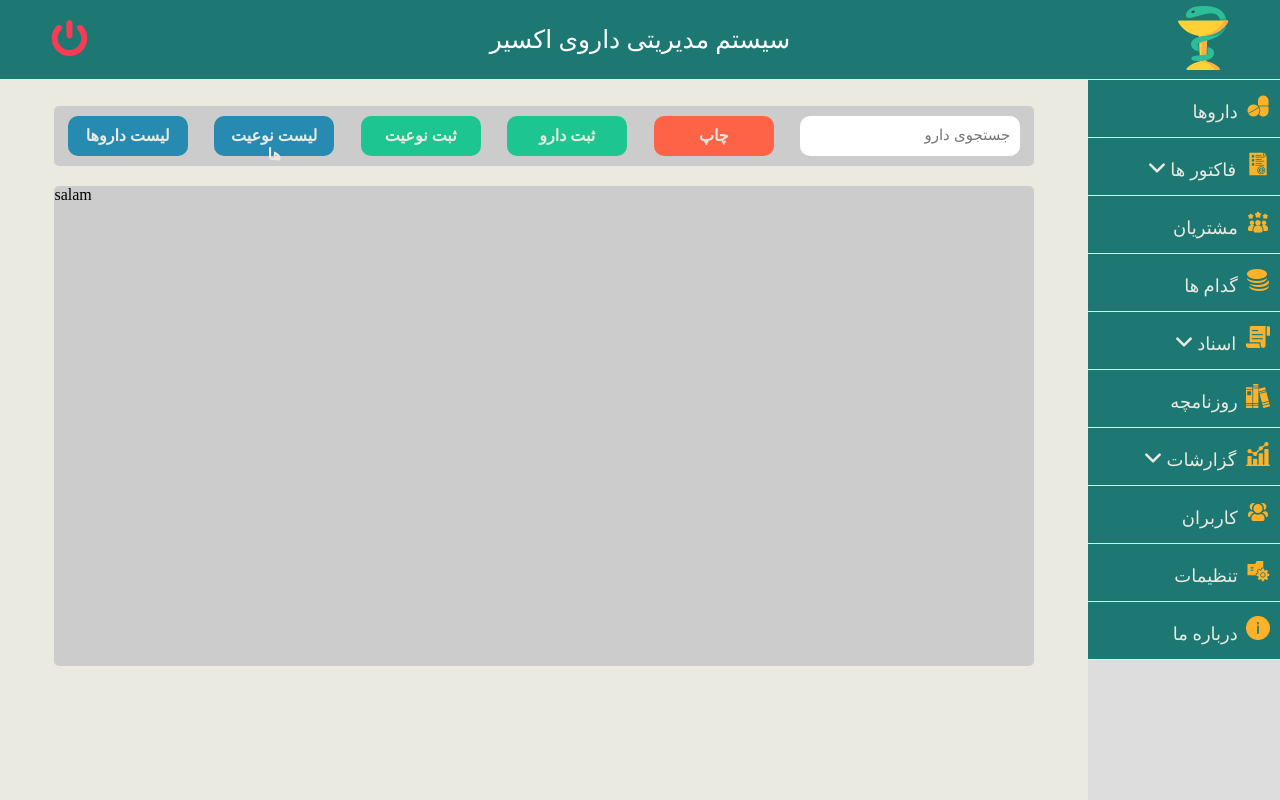
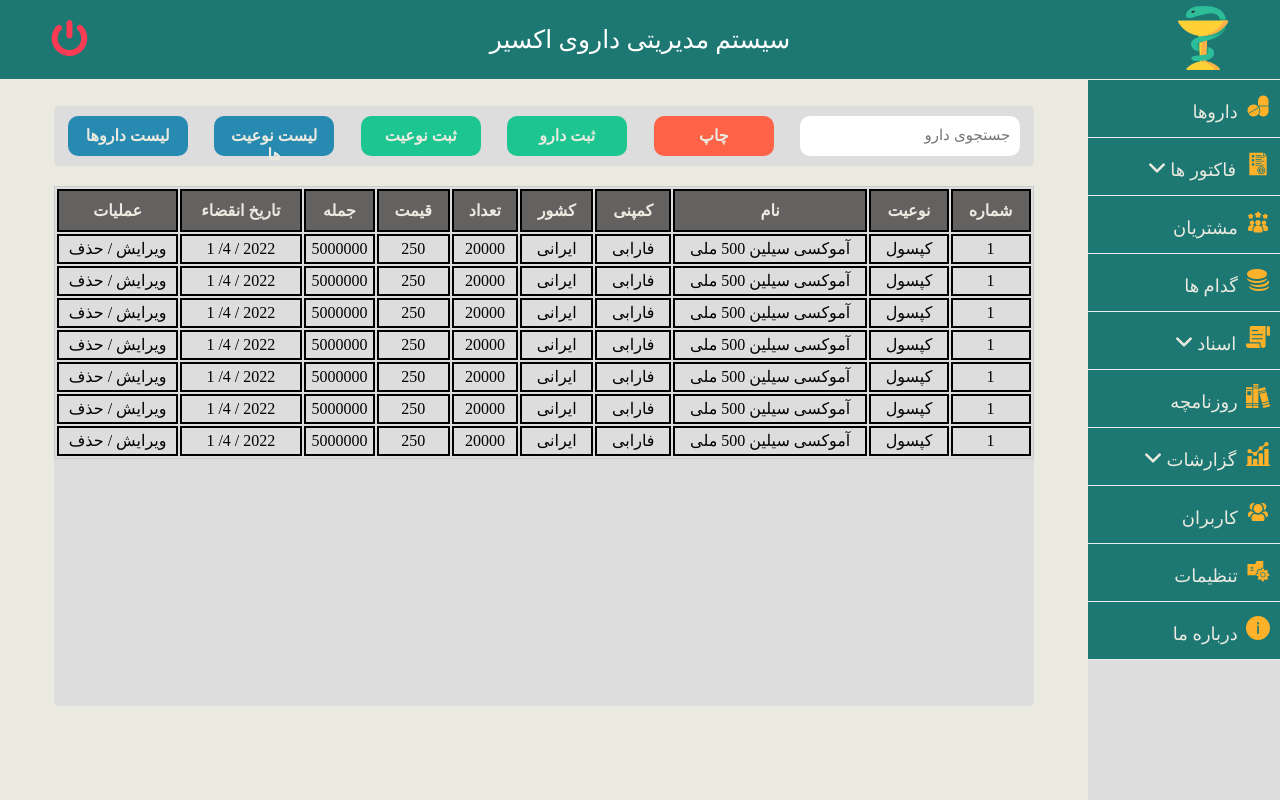
Before and after one commit to RezaHabibi1001/ExchangeFront, a React (Create React App) app: page /drugs in a window 1280 px wide. Built offline with nearby package versions, Linux system fonts and the light colour scheme.

Commit message:
table in drugs created

```diff
--- a/src/Components/Drugs/Drugs.jsx
+++ b/src/Components/Drugs/Drugs.jsx
@@ -19,7 +19,109 @@ export function Drugs() {
                     <span className="btn ">لیست داروها</span>
                 </div>
                 <div className="drugs-content">
-                    salam
+                    <table className="table">
+                        <thead>
+                            <tr className="heading">
+                                <th>شماره</th>
+                                <th>نوعیت</th>
+                                <th>نام</th>
+                                <th>کمپنی</th>
+                                <th>کشور</th>
+                                <th>تعداد</th>
+                                <th>قیمت</th>
+                                <th>جمله</th>
+                                <th>تاریخ انقضاء</th>
+                                <th>عملیات</th>
+                            </tr>
+                        </thead>
+                        <tbody>
+                            <tr>
+                                <td>1</td>
+                                <td>کپسول</td>
+                                <td>آموکسی سیلین 500 ملی</td>
+                                <td>فارابی</td>
+                                <td>ایرانی</td>
+                                <td>20000</td>
+                                <td>250</td>
+                                <td>5000000</td>
+                                <td>2022 / 4/ 1</td>
+                                <td>ویرایش / حذف</td>
+                            </tr>
+                            <tr>
+                                <td>1</td>
+                                <td>کپسول</td>
+                                <td>آموکسی سیلین 500 ملی</td>
+                                <td>فارابی</td>
+                                <td>ایرانی</td>
+                                <td>20000</td>
+                                <td>250</td>
+                                <td>5000000</td>
+                                <td>2022 / 4/ 1</td>
+                                <td>ویرایش / حذف</td>
+                            </tr>
+                            <tr>
+                                <td>1</td>
+                                <td>کپسول</td>
+                                <td>آموکسی سیلین 500 ملی</td>
+                                <td>فارابی</td>
+                                <td>ایرانی</td>
+                                <td>20000</td>
+                                <td>250</td>
+                                <td>5000000</td>
+                                <td>2022 / 4/ 1</td>
+                                <td>ویرایش / حذف</td>
+                            </tr>
+                            <tr>
+                                <td>1</td>
+                                <td>کپسول</td>
+                                <td>آموکسی سیلین 500 ملی</td>
+                                <td>فارابی</td>
+                                <td>ایرانی</td>
+                                <td>20000</td>
+                                <td>250</td>
+                                <td>5000000</td>
+                                <td>2022 / 4/ 1</td>
+                                <td>ویرایش / حذف</td>
+                            </tr>
+                            <tr>
+                                <td>1</td>
+                                <td>کپسول</td>
+                                <td>آموکسی سیلین 500 ملی</td>
+                                <td>فارابی</td>
+                                <td>ایرانی</td>
+                                <td>20000</td>
+                                <td>250</td>
+                                <td>5000000</td>
+                                <td>2022 / 4/ 1</td>
+                                <td>ویرایش / حذف</td>
+                            </tr>
+                            <tr>
+                                <td>1</td>
+                                <td>کپسول</td>
+                                <td>آموکسی سیلین 500 ملی</td>
+                                <td>فارابی</td>
+                                <td>ایرانی</td>
+                                <td>20000</td>
+                                <td>250</td>
+                                <td>5000000</td>
+                                <td>2022 / 4/ 1</td>
+                                <td>ویرایش / حذف</td>
+                            </tr>
+                            <tr>
+                                <td>1</td>
+                                <td>کپسول</td>
+                                <td>آموکسی سیلین 500 ملی</td>
+                                <td>فارابی</td>
+                                <td>ایرانی</td>
+                                <td>20000</td>
+                                <td>250</td>
+                                <td>5000000</td>
+                                <td>2022 / 4/ 1</td>
+                                <td>ویرایش / حذف</td>
+                            </tr>
+
+                        </tbody>
+                    </table>
                 </div>
             </div>
             </div>
--- a/src/Styles/Drugs/Drugs.css
+++ b/src/Styles/Drugs/Drugs.css
@@ -9,7 +9,7 @@
 .drugs-header{
     width: 90%;
     height: 60px;
-    background-color: #ccc;
+    background-color: #ddd;
     display: flex;
     flex-direction: row;
     justify-content:space-around;
@@ -43,8 +43,39 @@
 /* drugs content */
 .drugs-content{
     width: 90%;
-    height: 60vh;
+    height: 65vh;
     margin: 0 auto;
-    background-color: #ccc;
+    background-color: #ddd;
     border-radius: 5px;
 }
+.heading{
+    width: 100%;
+    height: 20px;
+    background-color: #646161;
+    border: 2px solid black;
+}
+/* table */
+table{
+    direction: rtl;
+    width: 100%;
+    /* height: 65vh; */
+    text-align: center;
+    border: 1px solid #ccc;
+}
+table th{
+    border: 2px solid var(--color-black);
+    color: var(--color-fourth);
+    padding: 10px;
+}
+tbody tr{
+    width: 100%;
+    height: 30px;
+}
+tbody td{
+    border: 2px solid black;
+
+}
+/* tbody tr{
+    border: 2px solid black;
+    padding: 10px;
+} */
```
